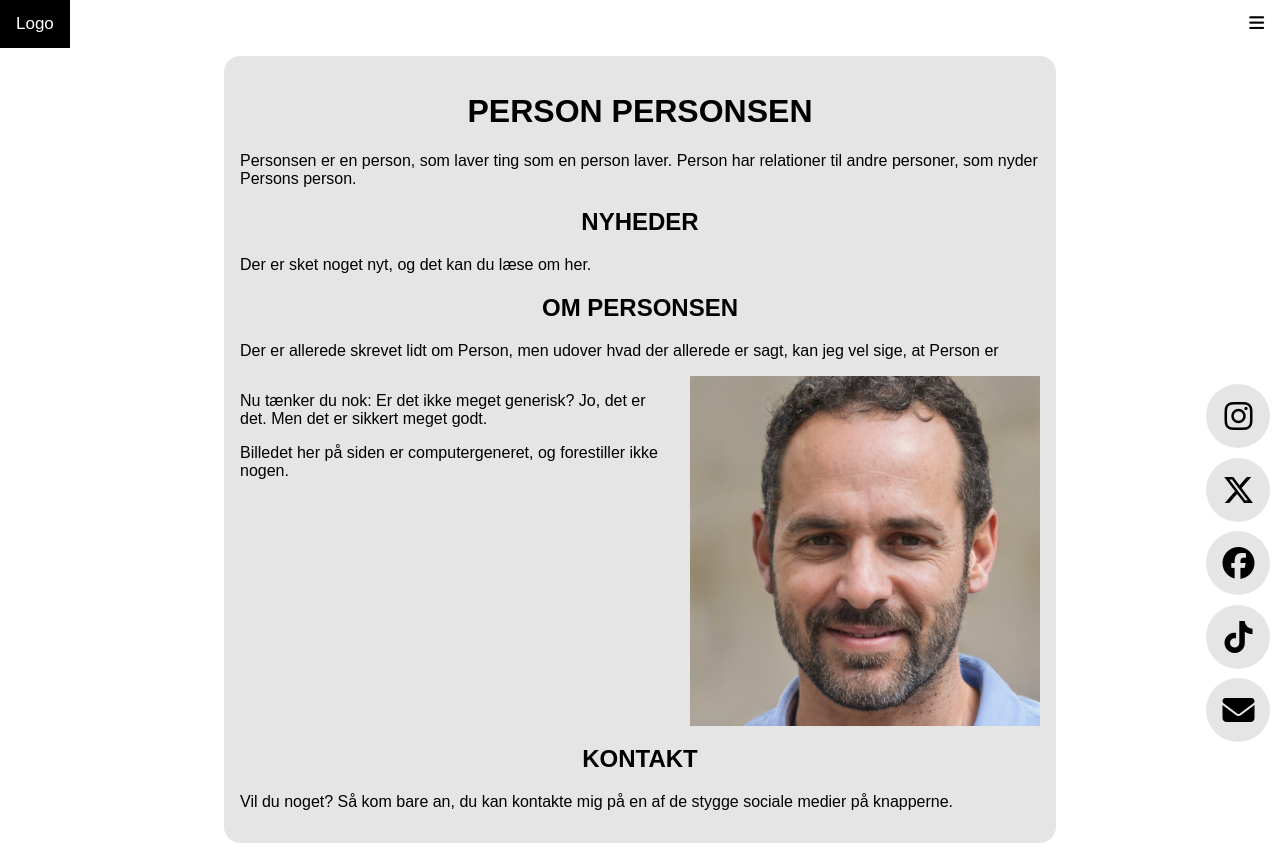
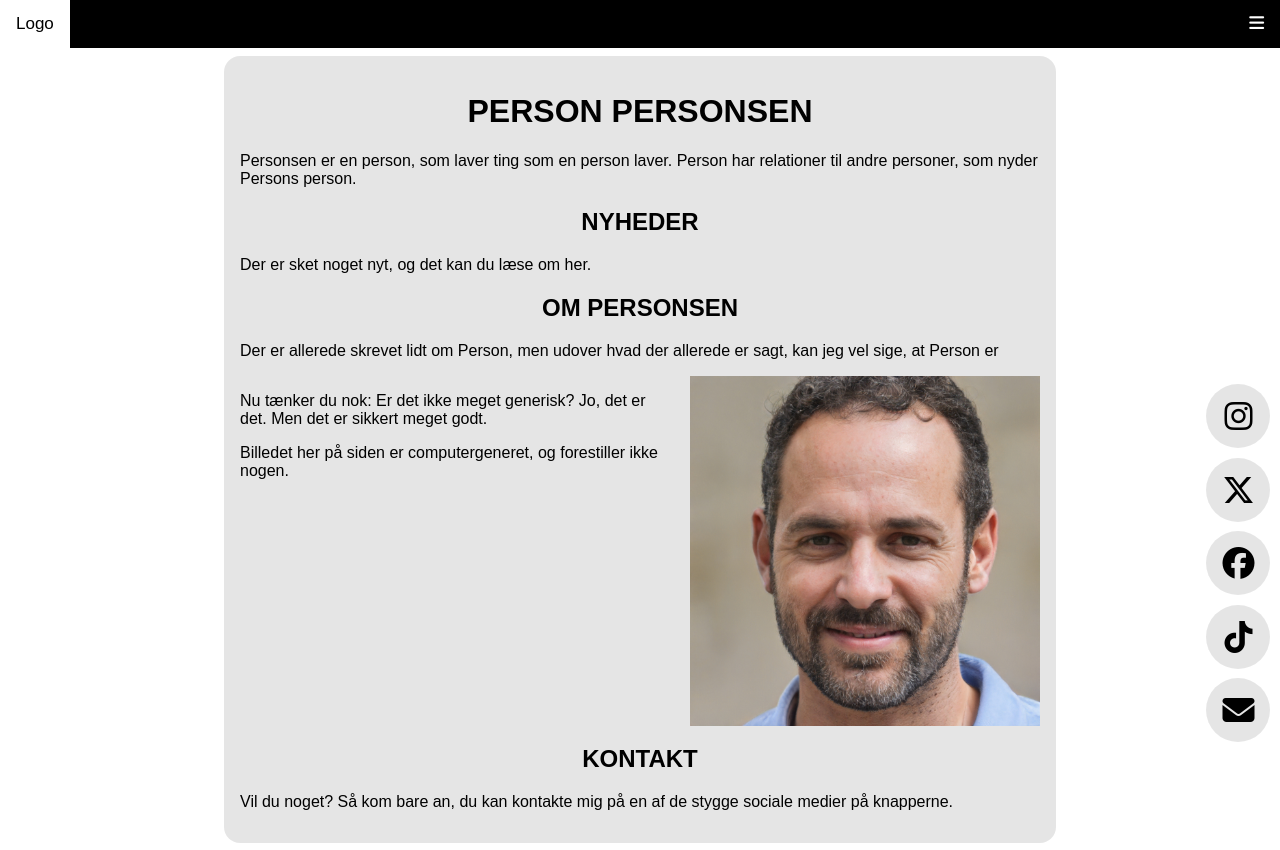
Before and after one commit to DraagDunk/profile_website_template, a PHP site: page / in a window 1280 px wide. Shown: the top 850 px of the page. Run offline with PHP 8.4, Linux system fonts and the light colour scheme.

Commit message:
Change default color of topnav

```diff
--- a/nav-style.css
+++ b/nav-style.css
@@ -12,6 +12,7 @@
     padding: 14px 16px;
     font-size: 17px;
     display: block;
+    color: var(--color-header-text);
 }
 
 .topnav #home-link.narrow {
--- a/style.css
+++ b/style.css
@@ -1,6 +1,6 @@
 :root {
-    --color-header-bg: white;
-    --color-header-text: black;
+    --color-header-bg: black;
+    --color-header-text: white;
     --color-footer-bg: grey;
     --color-footer-text: #020202;
     --color-bg: white;
```
